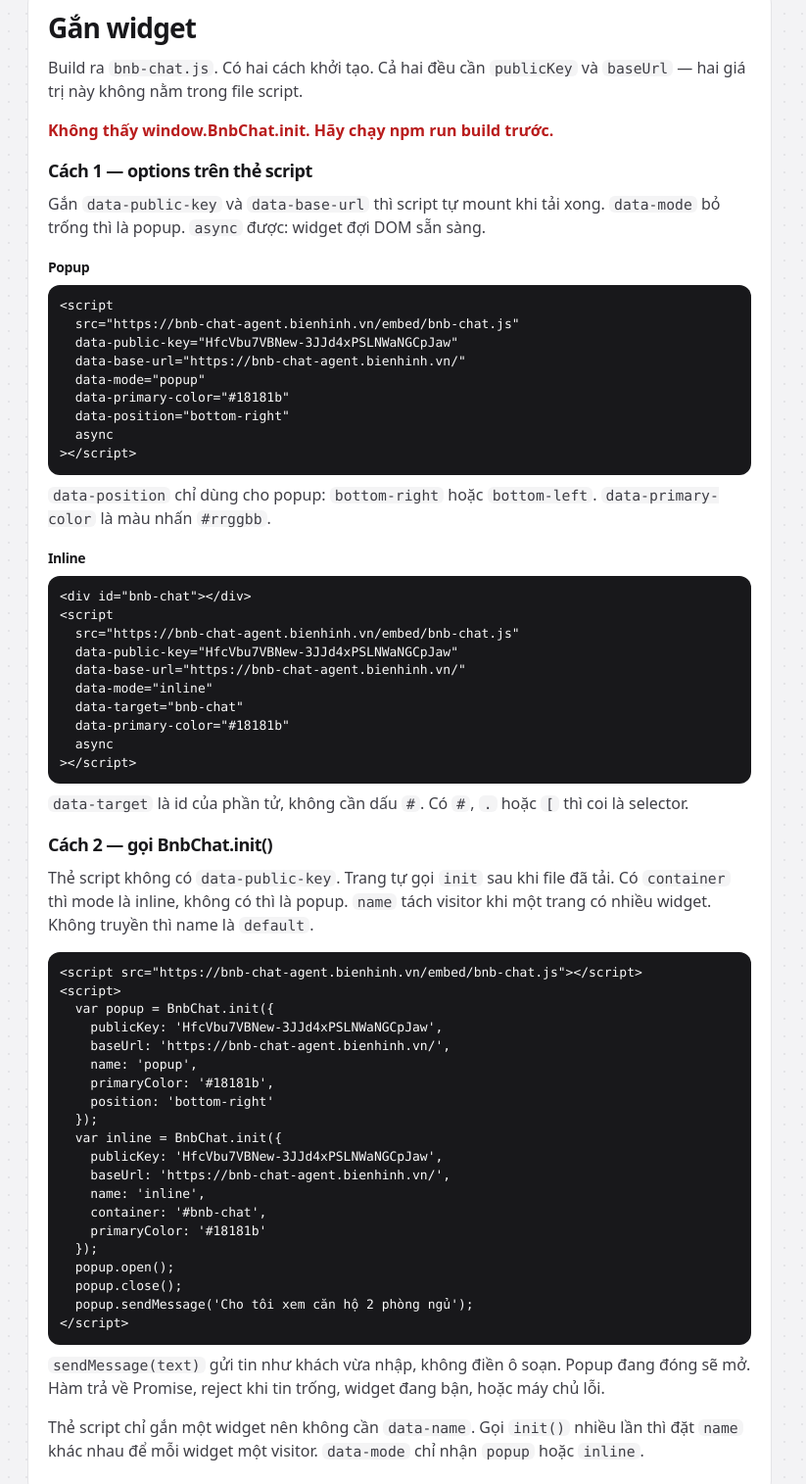
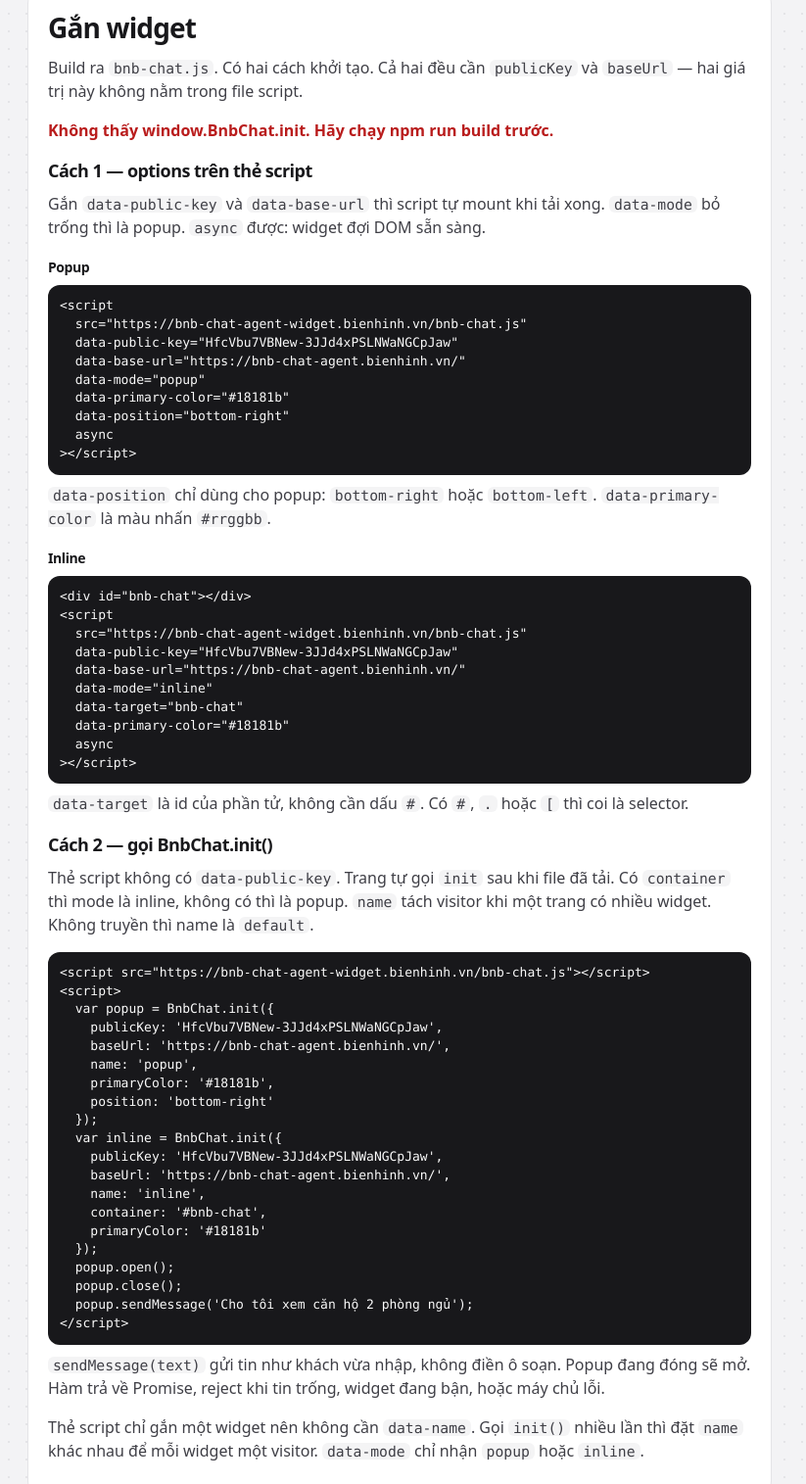
Before and after one commit to aduycuong/bnb-chat-agent-widget, a website built with Vite: page preview/index.html in a window 1280 px wide. Shown: the part 103-1618 px from the top of the page at 98% size, without its empty margins (0-823 px from the left). Built offline with nearby package versions, Linux system fonts and the light colour scheme.

Commit message:
dev: fix demo url

```diff
--- a/preview/index.html
+++ b/preview/index.html
@@ -141,7 +141,7 @@
         </p>
         <h3>Popup</h3>
         <pre><code>&lt;script
-  src="https://bnb-chat-agent.bienhinh.vn/embed/bnb-chat.js"
+  src="https://bnb-chat-agent-widget.bienhinh.vn/bnb-chat.js"
   data-public-key="HfcVbu7VBNew-3JJd4xPSLNWaNGCpJaw"
   data-base-url="https://bnb-chat-agent.bienhinh.vn/"
   data-mode="popup"
@@ -156,7 +156,7 @@
         <h3>Inline</h3>
         <pre><code>&lt;div id="bnb-chat"&gt;&lt;/div&gt;
 &lt;script
-  src="https://bnb-chat-agent.bienhinh.vn/embed/bnb-chat.js"
+  src="https://bnb-chat-agent-widget.bienhinh.vn/bnb-chat.js"
   data-public-key="HfcVbu7VBNew-3JJd4xPSLNWaNGCpJaw"
   data-base-url="https://bnb-chat-agent.bienhinh.vn/"
   data-mode="inline"
@@ -175,7 +175,7 @@
           Có <code>container</code> thì mode là inline, không có thì là popup.
           <code>name</code> tách visitor khi một trang có nhiều widget. Không truyền thì name là <code>default</code>.
         </p>
-        <pre><code>&lt;script src="https://bnb-chat-agent.bienhinh.vn/embed/bnb-chat.js"&gt;&lt;/script&gt;
+        <pre><code>&lt;script src="https://bnb-chat-agent-widget.bienhinh.vn/bnb-chat.js"&gt;&lt;/script&gt;
 &lt;script&gt;
   var popup = BnbChat.init({
     publicKey: 'HfcVbu7VBNew-3JJd4xPSLNWaNGCpJaw',
```
